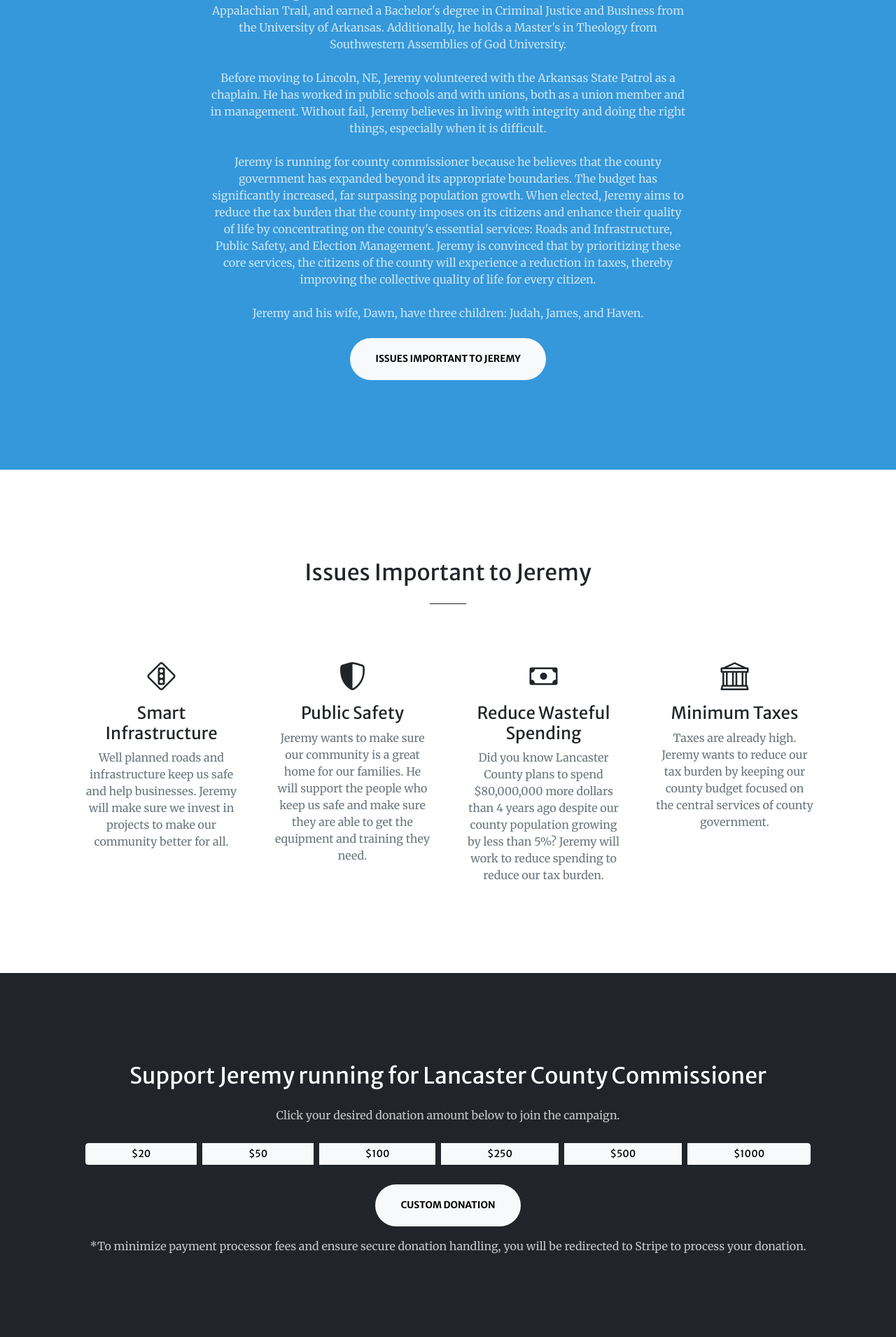
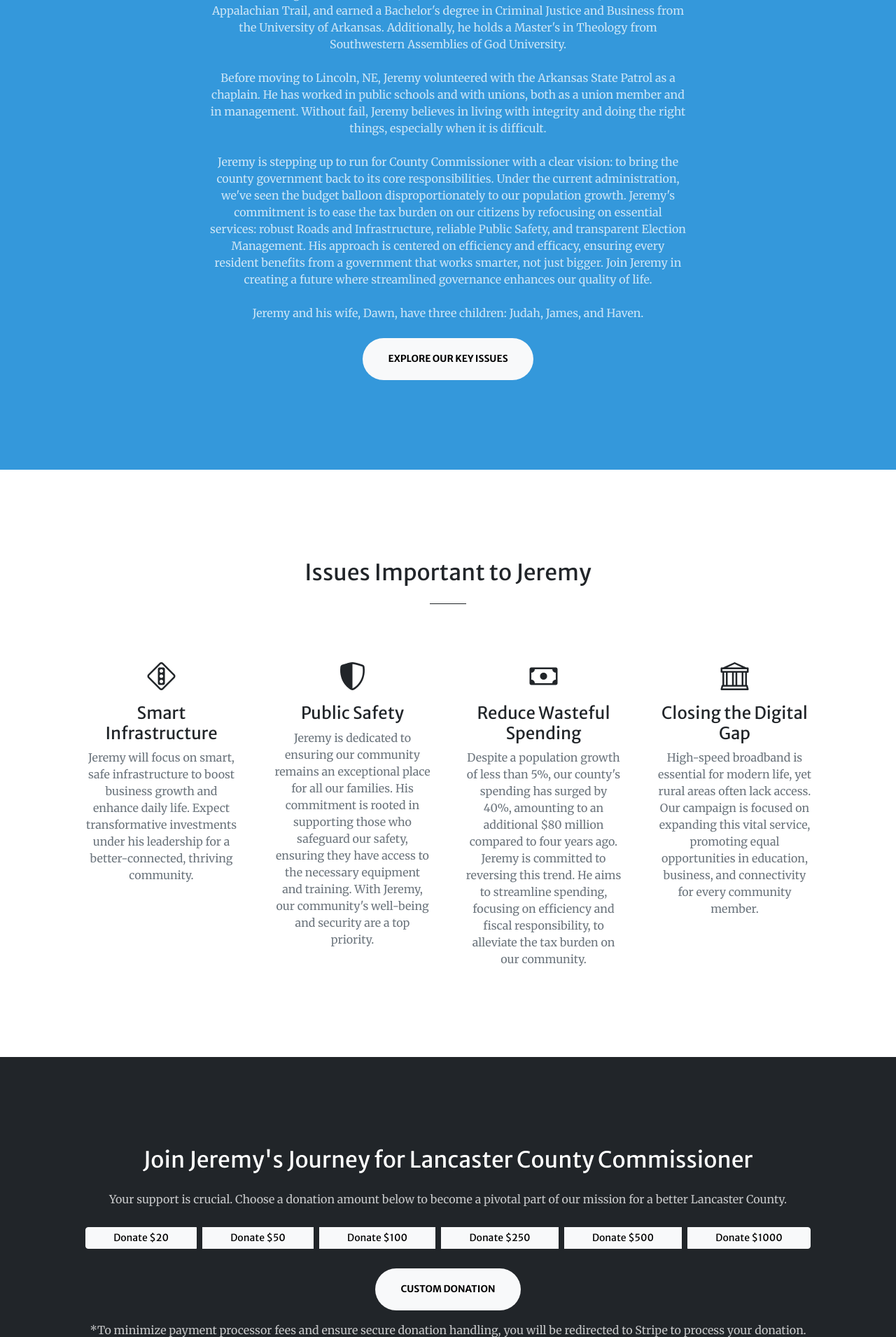
Before and after one commit to arkterra90/district_2, a Django app: page / in a window 1280 px wide. Shown: the part 1290-3200 px from the top of the page at 70% size. Run offline with Django 5.2, Linux system fonts and the light colour scheme; some libraries are stand-ins or nearby versions.

Commit message:
Updates to index
adds wording optimization

```diff
--- a/district2/website/templates/website/index.html
+++ b/district2/website/templates/website/index.html
@@ -22,7 +22,7 @@
                     <br>
                     <br>
                     <br>
-                    <h1 class="text-white font-weight-bold">Jeremy Kuehn | Lancaster County Commissioner District 2</h1>
+                    <h3 class="text-white font-weight-bold">Jeremy Kuehn | Lancaster County Commissioner District 2</h3>
                     <hr class="divider" />
                 </div>
                 <div class="col-lg-8 align-self-baseline mb-5">
@@ -44,16 +44,16 @@
                     <!-- Photo placeholders -->
                     <div class="row">
                         <div class="col-md-3">
-                            <img src="/static/assets/img/portfolio/gettoknow/1.jpg" alt="Photo 1" class="img-fluid rounded-circle">
+                            <img src="/static/assets/img/portfolio/gettoknow/1.jpg" alt="Jeremy and Dawn" class="img-fluid rounded-circle">
                         </div>
                         <div class="col-md-3">
-                            <img src="/static/assets/img/portfolio/gettoknow/2.jpg" alt="Photo 2" class="img-fluid rounded-circle">
+                            <img src="/static/assets/img/portfolio/gettoknow/2.jpg" alt="Jeremy Kuehn and family" class="img-fluid rounded-circle">
                         </div>
                         <div class="col-md-3">
                             <img src="/static/assets/img/portfolio/gettoknow/3.jpg" alt="Photo 3" class="img-fluid rounded-circle">
                         </div>
                         <div class="col-md-3">
-                            <img src="/static/assets/img/portfolio/gettoknow/4.jpg" alt="Photo 4" class="img-fluid rounded-circle">
+                            <img src="/static/assets/img/portfolio/gettoknow/4.jpg" alt="Jeremy Kuehn completing Appalachian Trail" class="img-fluid rounded-circle">
                         </div>
                     </div>
                     <hr class="divider divider-light" />
@@ -65,14 +65,14 @@
                         Before moving to Lincoln, NE, Jeremy volunteered with the Arkansas State Patrol as a chaplain. He has worked in public schools and with unions, both as a union member and in management. Without fail, Jeremy believes in living with integrity and doing the right things, especially when it is difficult.
                     </p>
                     <p class="text-white-75 mb-4">
-                        Jeremy is running for county commissioner because he believes that the county government has expanded beyond its appropriate boundaries.
-                        The budget has significantly increased, far surpassing population growth. When elected, Jeremy aims to reduce the tax burden that the county imposes on its citizens and enhance their quality of life by concentrating on the county's essential services: Roads and Infrastructure, Public Safety, and Election Management. Jeremy is convinced that by prioritizing these core services, the citizens of the county will experience a reduction in taxes, thereby improving the collective quality of life for every citizen.
+                        Jeremy is stepping up to run for County Commissioner with a clear vision: to bring the county government back to its core responsibilities. Under the current administration, we've seen the budget balloon disproportionately to our population growth. Jeremy's commitment is to ease the tax burden on our citizens by refocusing on essential services: robust Roads and Infrastructure, reliable Public Safety, and transparent Election Management. His approach is centered on efficiency and efficacy, ensuring every resident benefits from a government that works smarter, not just bigger. Join Jeremy in creating a future where streamlined governance enhances our quality of life.
                     </p>
+
                     <p class="text-white-75 mb-4">
                         Jeremy and his wife, Dawn, have three children: Judah, James, and Haven.
                     </p>
 
-                    <a class="btn btn-light btn-xl" href="#services">Issues Important To Jeremy</a>
+                    <a class="btn btn-light btn-xl" href="#services">Explore Our Key Issues</a>
                 </div>
             </div>
         </div>
@@ -89,7 +89,7 @@
                     <div class="mt-5">
                         <div class="mb-2"><i class="bi-sign-stop-lights fs-1 text-primary"></i></div>
                         <h3 class="h4 mb-2">Smart Infrastructure</h3>
-                        <p class="text-muted mb-0">Well planned roads and infrastructure keep us safe and help businesses. Jeremy will make sure we invest in projects to make our community better for all.</p>
+                        <p class="text-muted mb-0">Jeremy will focus on smart, safe infrastructure to boost business growth and enhance daily life. Expect transformative investments under his leadership for a better-connected, thriving community.</p>
                     </div>
                 </div>
 
@@ -98,7 +98,7 @@
                     <div class="mt-5">
                         <div class="mb-2"><i class="bi-shield-shaded fs-1 text-primary"></i></div>
                         <h3 class="h4 mb-2">Public Safety</h3>
-                        <p class="text-muted mb-0">Jeremy wants to make sure our community is a great home for our families. He will support the people who keep us safe and make sure they are able to get the equipment and training they need.</p>
+                        <p class="text-muted mb-0">Jeremy is dedicated to ensuring our community remains an exceptional place for all our families. His commitment is rooted in supporting those who safeguard our safety, ensuring they have access to the necessary equipment and training. With Jeremy, our community's well-being and security are a top priority.</p>
                     </div>
                 </div>
 
@@ -107,7 +107,7 @@
                     <div class="mt-5">
                         <div class="mb-2"><i class="bi-cash fs-1 text-primary"></i></div>
                         <h3 class="h4 mb-2">Reduce Wasteful Spending</h3>
-                        <p class="text-muted mb-0">Did you know Lancaster County plans to spend $80,000,000 more dollars than 4 years ago despite our county population growing by less than 5%? Jeremy will work to reduce spending to reduce our tax burden.</p>
+                        <p class="text-muted mb-0"> Despite a population growth of less than 5%, our county's spending has surged by 40%, amounting to an additional $80 million compared to four years ago. Jeremy is committed to reversing this trend. He aims to streamline spending, focusing on efficiency and fiscal responsibility, to alleviate the tax burden on our community.</p>
                     </div>
                 </div>
 
@@ -115,8 +115,8 @@
                 <div class="col-lg-3 col-md-6 text-center">
                     <div class="mt-5">
                         <div class="mb-2"><i class="bi-bank fs-1 text-primary"></i></div>
-                        <h3 class="h4 mb-2">Minimum Taxes</h3>
-                        <p class="text-muted mb-0">Taxes are already high. Jeremy wants to reduce our tax burden by keeping our county budget focused on the central services of county government.</p>
+                        <h3 class="h4 mb-2">Closing the Digital Gap</h3>
+                        <p class="text-muted mb-0"> High-speed broadband is essential for modern life, yet rural areas often lack access. Our campaign is focused on expanding this vital service, promoting equal opportunities in education, business, and connectivity for every community member.</p>
                     </div>
                 </div>
 
@@ -128,25 +128,26 @@
     <!-- Call to action-->
     <section class="page-section bg-dark text-white" id="portfolio">
         <div class="container px-4 px-lg-5 text-center">
-            <h2 class="mb-4">Support Jeremy running for Lancaster County Commissioner</h2>
-            <p class="text-white-75 mb-4">
-                Click your desired donation amount below to join the campaign.
-            </p>
+            <h2 class="mb-4">Join Jeremy's Journey for Lancaster County Commissioner</h2>
+        <p class="text-white-75 mb-4">
+            Your support is crucial. Choose a donation amount below to become a pivotal part of our mission for a better Lancaster County.
+        </p>
 
             <!-- Donation Buttons -->
             <div class="btn-group d-flex justify-content-center flex-wrap">
-                <a href="https://donate.stripe.com/cN202Kbfba0SbpCfZ0" class="btn btn-light btn-lg btn-sm m-1" data-amount="20" role="button" target="_blank">$20</a>
-                <a href="https://donate.stripe.com/00g8zg973c900KYdQT" class="btn btn-light btn-lg btn-sm m-1" data-amount="50" role="button" target="_blank">$50</a>
-                <a href="https://donate.stripe.com/dR63eW1EBflc2T6cMQ" class="btn btn-light btn-lg btn-sm m-1" data-amount="100" role="button" target="_blank">$100</a>
-                <a href="https://donate.stripe.com/7sI16O0Ax2yq2T6149" class="btn btn-light btn-lg btn-sm m-1" data-amount="250" role="button" target="_blank">$250</a>
-                <a href="https://donate.stripe.com/28o9Dk1EB0qi8dqcMS" class="btn btn-light btn-lg btn-sm m-1" data-amount="500" role="button" target="_blank">$500</a>
-                <a href="https://donate.stripe.com/fZe3eWdnj4Gy2T67sz" class="btn btn-light btn-lg btn-sm m-1" data-amount="1000" role="button" target="_blank">$1000</a>
+                <a href="https://donate.stripe.com/cN202Kbfba0SbpCfZ0" class="btn btn-light btn-lg btn-sm m-1" data-amount="20" role="button" aria-label="Donate $20" target="_blank">Donate $20</a>
+                <a href="https://donate.stripe.com/00g8zg973c900KYdQT" class="btn btn-light btn-lg btn-sm m-1" data-amount="50" role="button" aria-label="Donate $50" target="_blank">Donate $50</a>
+                <a href="https://donate.stripe.com/dR63eW1EBflc2T6cMQ" class="btn btn-light btn-lg btn-sm m-1" data-amount="100" role="button" aria-label="Donate $100" target="_blank">Donate $100</a>
+                <a href="https://donate.stripe.com/7sI16O0Ax2yq2T6149" class="btn btn-light btn-lg btn-sm m-1" data-amount="250" role="button" aria-label="Donate $250" target="_blank">Donate $250</a>
+                <a href="https://donate.stripe.com/28o9Dk1EB0qi8dqcMS" class="btn btn-light btn-lg btn-sm m-1" data-amount="500" role="button" aria-label="Donate $500" target="_blank">Donate $500</a>
+                <a href="https://donate.stripe.com/fZe3eWdnj4Gy2T67sz" class="btn btn-light btn-lg btn-sm m-1" data-amount="1000" role="button" aria-label="Donate $1000" target="_blank">Donate $1000</a>
             </div>
 
             <!-- Custom Donation Button -->
             <div class="mt-3">
-                <a href="https://donate.stripe.com/fZe3eWdnj4Gy2T67sz" class="btn btn-light btn-xl mt-2" id="customDonate" role="button" target="_blank">Custom Donation</a>
+                <a href="https://donate.stripe.com/3cseXEdnj7SK79m3cd" class="btn btn-light btn-xl mt-2" id="customDonate" role="button" aria-label="Make a Custom Donation" target="_blank">Custom Donation</a>
             </div>
+
             <div class="mt-3">
                 <p class="text-white-75 mb-4">
                     *To minimize payment processor fees and ensure secure donation handling, you will be redirected to Stripe to process your donation.
@@ -163,10 +164,11 @@
         <div class="container px-4 px-lg-5">
             <div class="row gx-4 gx-lg-5 justify-content-center">
                 <div class="col-lg-8 col-xl-6 text-center">
-                    <h2 class="mt-0">Join the campaign!</h2>
+                    <h2 class="mt-0">Be Part of Our Movement!</h2>
                     <hr class="divider" />
-                    <p class="text-muted mb-5">Let us know how you would like to get involved!</p>
+                    <p class="text-muted mb-5">Share your ideas and tell us how you'd like to contribute to the campaign's success!</p>
                 </div>
+
             </div>
             <div class="row gx-4 gx-lg-5 justify-content-center mb-5">
                 <div class="col-lg-6">
```
